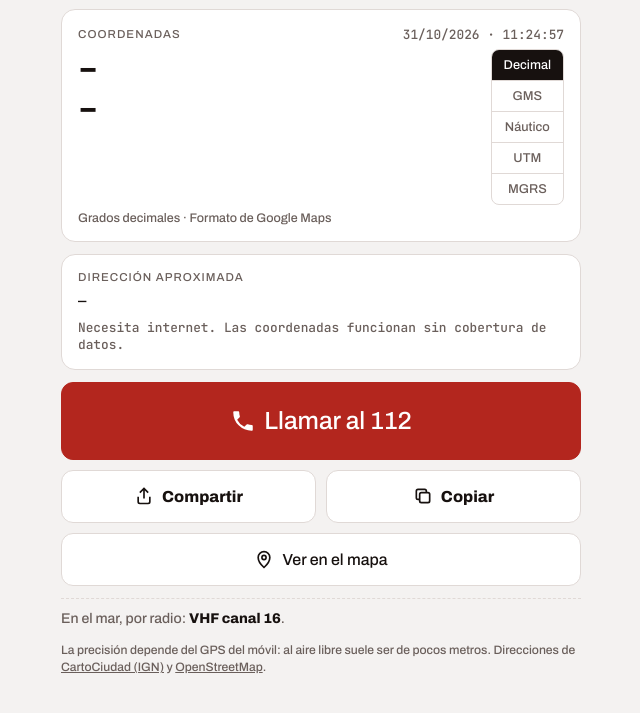
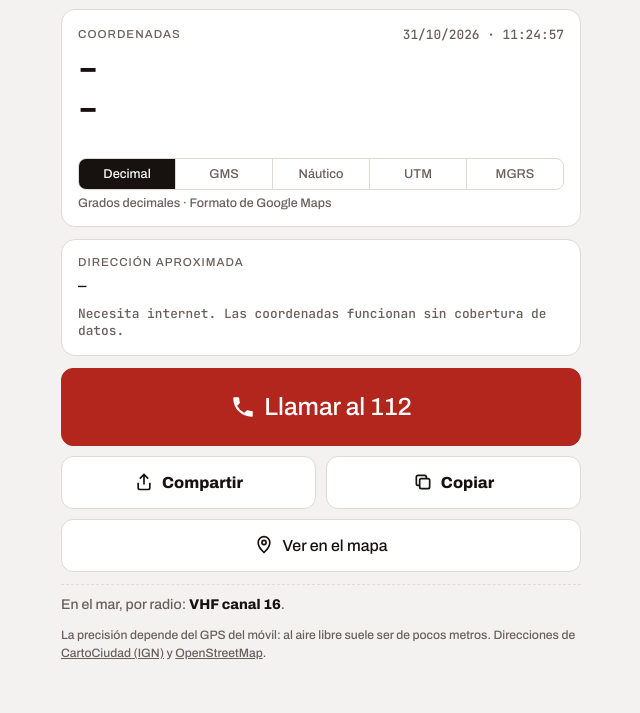
Before and after one commit to JC7190/Donde-estoy, a plain HTML site: page index.html in a window 1280 px wide. Shown: the part 47-760 px from the top of the page, without its empty margins (319-959 px from the left). Drawn offline with Linux system fonts and the light colour scheme.

Commit message:
Add files via upload

```diff
--- a/index.html
+++ b/index.html
@@ -63,10 +63,10 @@ h1 { font: 800 1.6rem/1 var(--font-body); margin: 0; }
 
 .card { background: var(--surface); border: 1px solid var(--line); border-radius: 14px; padding: 16px; display: grid; gap: 6px; min-width: 0; }
 .coord-head { display: flex; justify-content: space-between; align-items: center; gap: 8px; flex-wrap: wrap; }
-/* Formatos en columna, a la derecha de las coordenadas */
-.fmt { display: flex; flex-direction: column; flex: none; border: 1px solid var(--line); border-radius: 8px; overflow: hidden; align-self: flex-start; }
-.fmt button { background: none; border: none; padding: 8px 12px; font: 500 .8rem var(--font-body); color: var(--muted); cursor: pointer; text-align: center; }
-.fmt button + button { border-top: 1px solid var(--line); }
+/* Formatos en una fila, a todo el ancho del recuadro */
+.fmt { display: flex; border: 1px solid var(--line); border-radius: 8px; overflow: hidden; }
+.fmt button { flex: 1; min-width: 0; background: none; border: none; padding: 8px 4px; font: 500 .8rem var(--font-body); color: var(--muted); cursor: pointer; text-align: center; }
+.fmt button + button { border-left: 1px solid var(--line); }
 .fmt button[aria-pressed="true"] { background: var(--ink); color: var(--surface); }
 .fmt-hint { font: 500 .78rem var(--font-body); color: var(--muted); }
 .label { font: 500 .72rem var(--font-body); text-transform: uppercase; letter-spacing: .09em; color: var(--muted); }
@@ -125,13 +125,13 @@ footer a { color: inherit; }
         <div class="coords" id="dec"><span>–</span><span>–</span></div>
         <div class="meta" id="acc">&nbsp;</div>
       </div>
-      <div class="fmt" id="fmt" role="group" aria-label="Formato de coordenadas">
+    </div>
+    <div class="fmt" id="fmt" role="group" aria-label="Formato de coordenadas">
         <button type="button" data-f="dec">Decimal</button>
         <button type="button" data-f="dms">GMS</button>
         <button type="button" data-f="dm">Náutico</button>
         <button type="button" data-f="utm">UTM</button>
         <button type="button" data-f="mgrs">MGRS</button>
-      </div>
     </div>
     <div class="fmt-hint" id="fmtHint"></div>
   </section>
```
